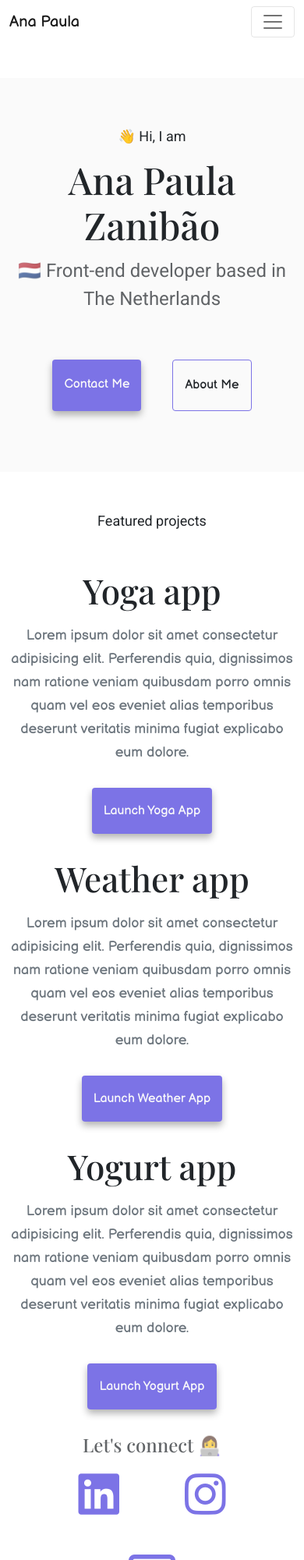
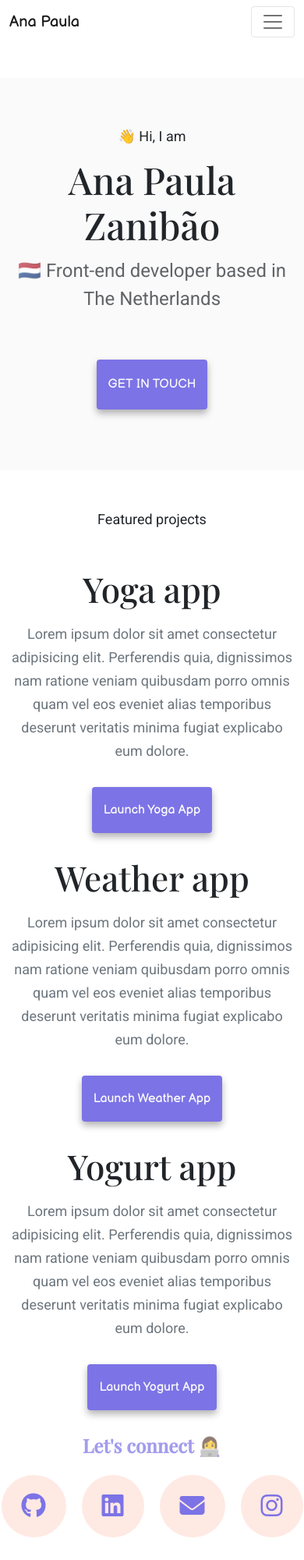
Before and after one commit to zanibao/portfolio, a website: page index.html in a window 390 px wide. Shown: the top 2000 px of the page at 78% size. Drawn offline with nearby package versions, Linux system fonts and the light colour scheme.

Commit message:
Footer and content design changed

```diff
--- a/index.html
+++ b/index.html
@@ -96,13 +96,7 @@
         href="/about.html#contact"
         class="primary-link"
         title="Contact Ana Paula Zanibão"
-        >Contact me</a
-      >
-      <a
-        href="/about.html"
-        class="secondary-link"
-        title="About Ana Paula Zanibão"
-        >About me</a
+        >Get in touch</a
       >
     </div>
     </div>
@@ -195,11 +189,34 @@
   </div>
 
     <footer>
-      <h3>Let's connect 👩‍💻</h3>
+      <h3 class="connect-social-media">Let's connect 👩‍💻</h3>
+      <br />
+
+      <div class="social-link mb-5 d-flex justify-content-center">
+     <a href="https://github.com/zanibao" aria-hidden="true" target="_blank">
+      <i class="fab fa-github"></i>
+      </a>
+      <a href="https://www.linkedin.com/in/anazanibao/" aria-hidden="true" target="_blank">
       <i class="fab fa-linkedin"></i>
+      </a>
+      <a href="mailto:ana.zanibao@gmail.com" aria-hidden="true" target="_blank">
+      <i class="fas fa-envelope"></i>
+      </a>
+      <a href="https://www.instagram.com/anazanibao/" aria-hidden="true" target="_blank">
       <i class="fab fa-instagram"></i>
-      <i class="far fa-envelope"></i>
+      </a>
+      </div>
+      </div>
     </footer>
+
+    <div class="container text-center mb-5">
+      <small id="coded" class="text-center">
+        <div class="coded-by">
+        <a href="https://github.com/zanibao/portfolio">Open-source </a>code by <a href="https://www.linkedin.com/in/anazanibao/">Ana Paula Zanibão</a>
+      </div>
+      </small>
+    </div>
+
 
   </body>
 </html>
--- a/style.css
+++ b/style.css
@@ -1,7 +1,8 @@
 :root {
   --branding-color: #7c73e6;
-  --secondary-color: #fafafa;
-  --btn-color: #c4c1e0;
+  --second-color: #fafafa;
+  --third-color: #ffe9e3;
+  --forth-color: #c4c1e0;
   --box-shadow: 0 5px 10px rgba(0, 0, 0, 0.3);
   --heading-font-family: "Playfair Display", serif;
   --default-font-family: "Roboto", sans-serif;
@@ -13,7 +14,7 @@
 }
 
 .hero {
-  background: var(--secondary-color);
+  background: var(--second-color);
   text-align: center;
   padding: 160px 20px;
 }
@@ -84,21 +85,18 @@ p {
   border-radius: 4px;
   padding: 20px 15px;
   text-decoration: none;
-  text-transform: capitalize;
+  text-transform: uppercase;
   background: var(--branding-color);
   box-shadow: var(--box-shadow);
-  color: var(--secondary-color);
+  color: var(--second-color);
   font-family: "Balsamiq Sans", cursive;
 }
 
-.secondary-link {
-  border-radius: 4px;
-  padding: 20px 15px;
-  text-decoration: none;
-  text-transform: capitalize;
-  color: var(--primary-color);
-  border: 1px solid var(--branding-color);
-  font-family: var(--link-font-family);
+.primary-link:hover {
+  font-size: 18px;
+  color: var(--branding-color);
+  background: var(--forth-color);
+  transition: all 150ms ease-in-out;
 }
 
 .btn-branding-outline {
@@ -108,8 +106,15 @@ p {
   text-transform: capitalize;
   background: var(--branding-color);
   box-shadow: var(--box-shadow);
-  color: var(--secondary-color);
+  color: var(--second-color);
   font-family: "Balsamiq Sans", cursive;
+}
+
+.btn-branding-outline:hover {
+  font-size: 18px;
+  color: var(--branding-color);
+  background: var(--forth-color);
+  transition: all 150ms ease-in-out;
 }
 
 .homepage-link {
@@ -138,21 +143,10 @@ p {
   text-decoration: underline;
 }
 
-footer {
-  display: block;
-  text-align: center;
-  margin: 30px;
-}
-
-i {
-  font-size: 60px;
-  color: var(--branding-color);
-  margin: 20px 40px;
-}
-
 .project-description {
   padding: 120px 60px;
   text-align: center;
+  font-family: var(--default-font-family);
 }
 
 @media (max-width: 900px) {
@@ -167,7 +161,7 @@ i {
   }
 
   .hero {
-    background: var(--secondary-color);
+    background: var(--second-color);
     text-align: center;
     padding: 60px 20px 10px 20px;
   }
@@ -191,3 +185,47 @@ i {
     text-align: center;
   }
 }
+
+footer {
+  display: block;
+  text-align: center;
+  margin: 30px;
+}
+
+footer .connect-social-media {
+  color: var(--branding-color);
+  font-weight: bold;
+}
+
+footer .social-link a {
+  margin: 0 10px;
+  color: var(--branding-color);
+  background-color: var(--third-color);
+  padding: 16px 26px;
+  border-radius: 50%;
+  font-size: 32px;
+  transition: all 150ms ease-in-out;
+}
+
+footer .social-link a:hover {
+  color: #fafafa;
+  background: var(--forth-color);
+  font-size: 34px;
+}
+
+small {
+  font-size: 14px;
+  margin: 5px auto;
+  font-family: var(--link-font-family);
+}
+
+.coded-by a {
+  text-decoration: none;
+  color: var(--branding-color);
+}
+
+.coded-by a:hover {
+  text-decoration: none;
+  color: var(--forth-color);
+  font-size: 16px;
+}
```
